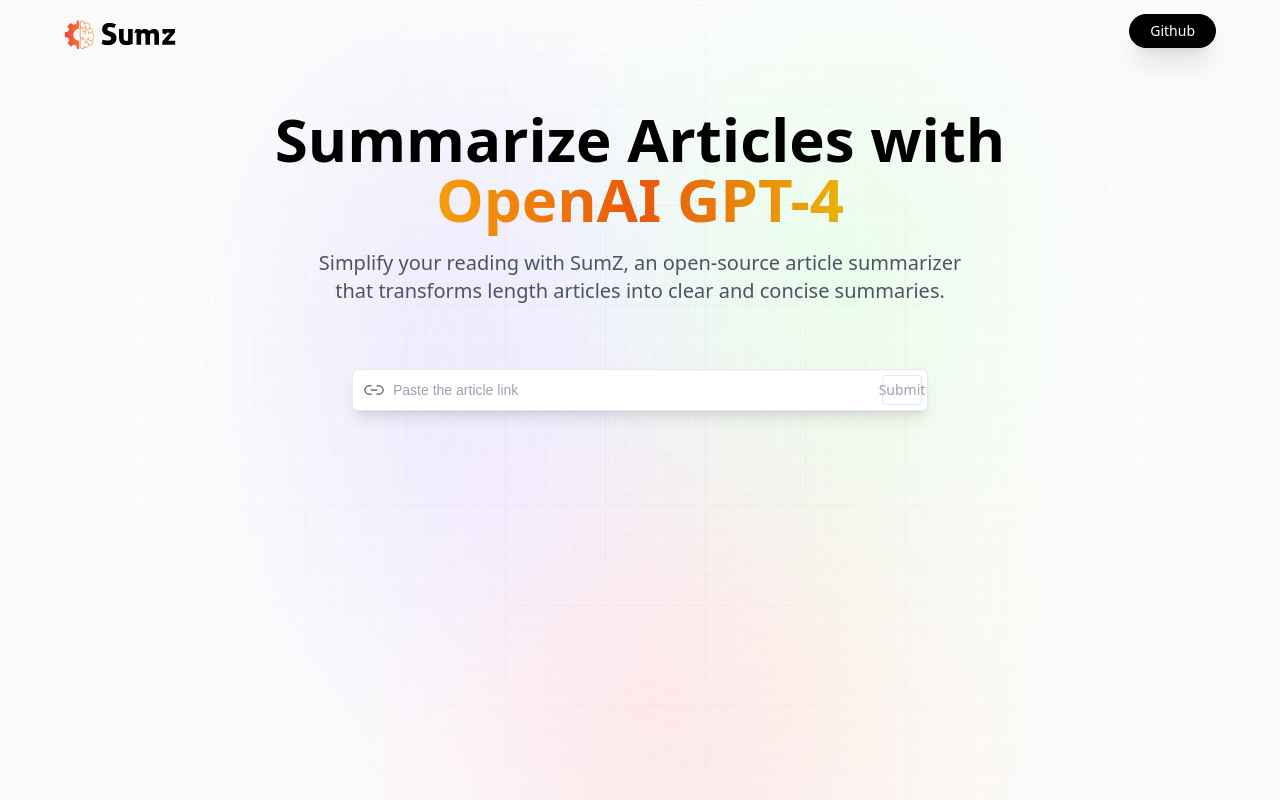
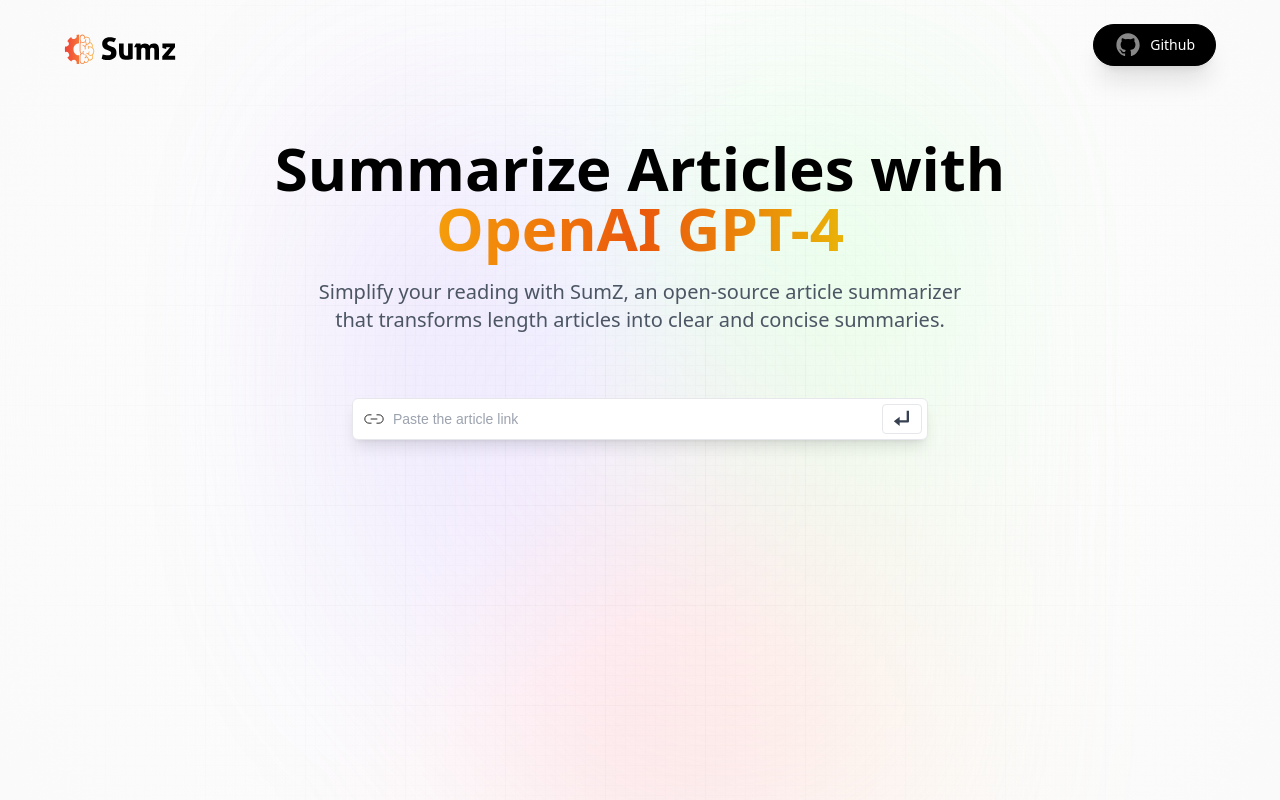
Before and after one commit to rirefat/sumZ-summarizer, a React (Vite) app: page / in a window 1280 px wide. Built offline with nearby package versions, Linux system fonts and the light colour scheme; a web font is replaced by a local one.

Commit message:
adding some icons and handle input form

```diff
--- a/src/assets/index.js
+++ b/src/assets/index.js
@@ -3,11 +3,15 @@
 import copy from './copy.svg'
 import logo from './logo.svg'
 import tick from './tick.svg'
+import submit from './submit.svg'
+import githubLogo from './github-logo.svg';
 
 export {
     linkIcon,
     loader,
     copy,
     logo,
-    tick
+    tick,
+    submit,
+    githubLogo
 }
--- a/src/components/Navbar.jsx
+++ b/src/components/Navbar.jsx
@@ -1,8 +1,8 @@
-import { logo } from '../assets';
+import {  githubLogo, logo } from '../assets';
 
 const Navbar = () => {
     return (
-        <nav className="flex justify-between items-center w-full mb-10 pt-3">
+        <nav className="flex justify-between items-center w-full mb-10 pt-6 pb-3">
             <img
                 src={logo}
                 alt="sumZ logo"
@@ -12,8 +12,15 @@
             <button
                 type='button'
                 onClick={() => window.open('https://github.com/rirefat/sumZ-summarizer')}
-                className='black_btn shadow-xl'
-            >Github</button>
+                className='black_btn shadow-xl flex justify-center items-center gap-2'
+            >
+                <img
+                    src={githubLogo}
+                    alt="github logo"
+                    // className='w-28'
+                />
+                Github
+            </button>
         </nav>
     );
 };
--- a/src/components/SearchForm.jsx
+++ b/src/components/SearchForm.jsx
@@ -1,5 +1,5 @@
 import { useState } from 'react';
-import { linkIcon } from '../assets';
+import { linkIcon, submit } from '../assets';
 
 const SearchForm = () => {
     const [article, setArticle] = useState({
@@ -27,14 +27,20 @@
                 placeholder='Paste the article link'
                 value={article.url}
                 required
-                onChange={(e) => setArticle({...article, url: e.target.value})}
+                onChange={(e) => setArticle({ ...article, url: e.target.value })}
                 className="url_input peer"
             />
 
             <button
                 type="submit"
                 className="submit_btn peer-focus:border-gray-700 peer-focus:text-gray-700"
-            >Submit</button>
+            >
+                <img
+                    src={submit}
+                    alt="submit icon"
+                    className=""
+                />
+            </button>
         </form>
     );
 };
```
Also changed, not shown: src/assets/github-logo.svg (added), src/assets/submit.svg (added).
